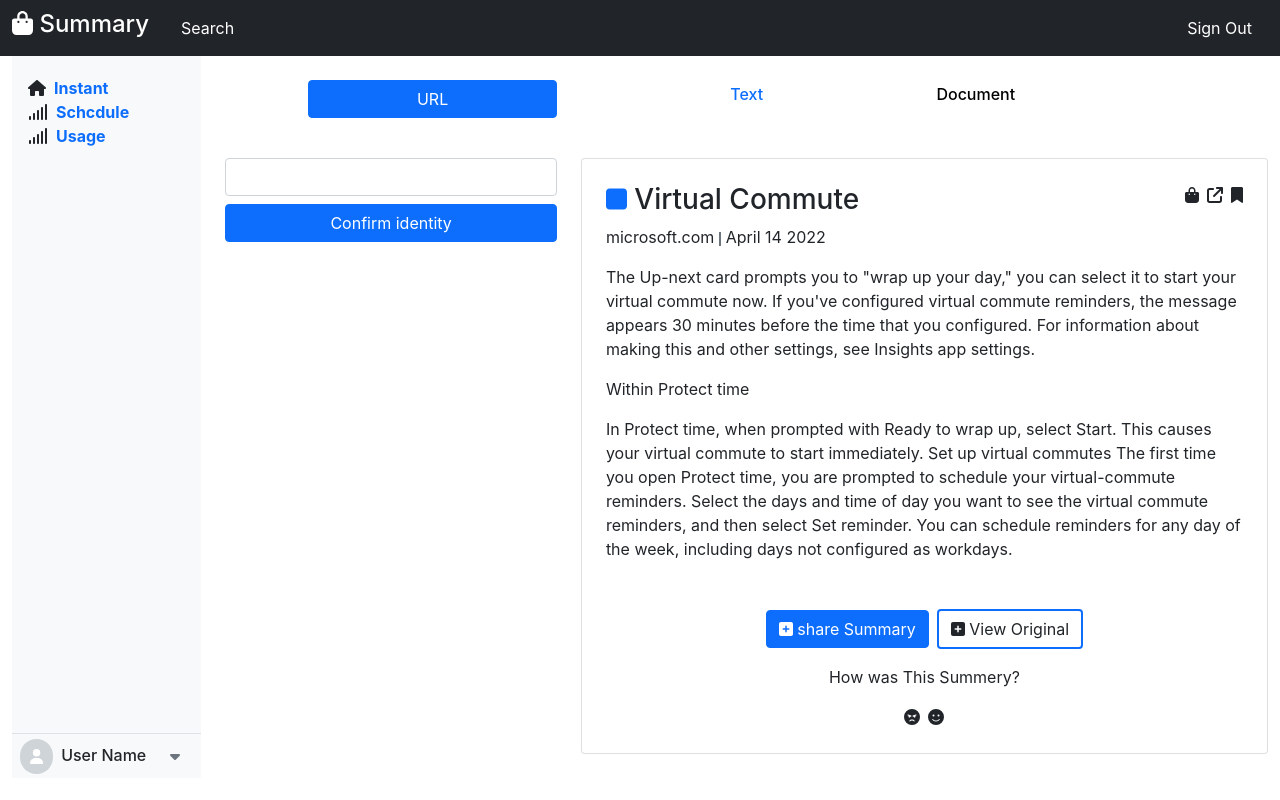
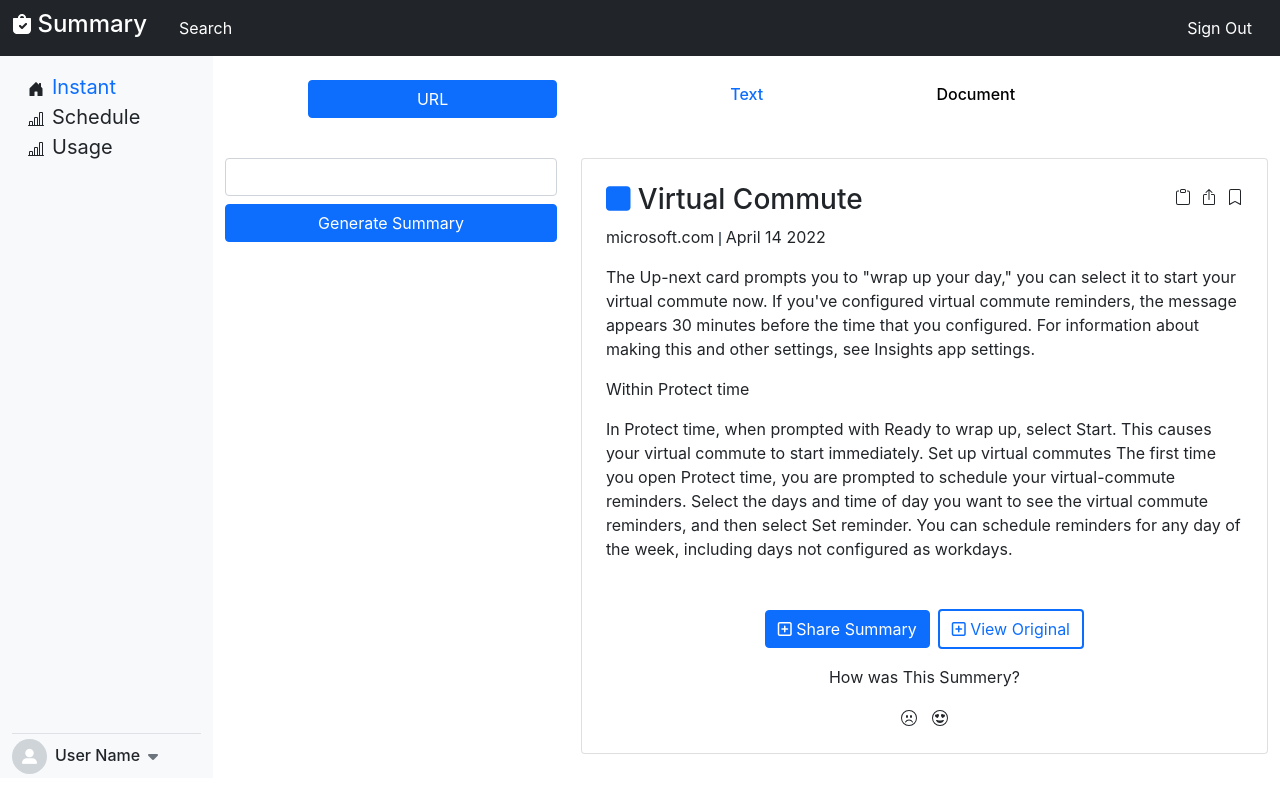
Before and after one commit to rifatjahan823/figma-conversion, a React (Create React App) app: page / in a window 1280 px wide. Built offline with nearby package versions, Linux system fonts and the light colour scheme.

Commit message:
icon replaced

```diff
--- a/public/index.html
+++ b/public/index.html
@@ -18,6 +18,7 @@
 
     <!-- bootstrap cdn  -->
     <link href="https://cdn.jsdelivr.net/npm/bootstrap@5.0.2/dist/css/bootstrap.min.css" rel="stylesheet" integrity="sha384-EVSTQN3/azprG1Anm3QDgpJLIm9Nao0Yz1ztcQTwFspd3yD65VohhpuuCOmLASjC" crossorigin="anonymous">
+
     <!-- font awesome  -->
     <script src="https://kit.fontawesome.com/bf6cd64e81.js" crossorigin="anonymous"></script>
     <title>React App</title>
--- a/src/pages/Home.jsx
+++ b/src/pages/Home.jsx
@@ -1,13 +1,10 @@
-import React, { useState } from 'react';
+import React from 'react';
 import { FontAwesomeIcon } from '@fortawesome/react-fontawesome';
 import { Link } from 'react-router-dom';
-import {faStop,faSmile,faAngry,faCaretDown,faUser,faHome,faSignal,faBookmark,faExternalLink,faShoppingBag,faPlusSquare} from '@fortawesome/free-solid-svg-icons';
+import {faCaretDown,faUser,faPlusSquare} from '@fortawesome/free-solid-svg-icons';
 import { Container, Nav, Navbar } from 'react-bootstrap';
-
+import logo from "../../src/Vector.png";
 const Home = () => {
-    const [show, setShow] = useState(false);
-    const handleClose = () => setShow(false);
-    const handleShow = () => setShow(true);
 
     return (
       <div className=''>
@@ -16,23 +13,29 @@ const Home = () => {
             <Navbar bg="dark" variant="dark" collapseOnSelect expand="lg" sticky="top" className='text-white p-0'>
           <Container fluid>
             <Navbar.Brand >
-             <h4 className='logo'><FontAwesomeIcon icon={faShoppingBag} style={{color:'white'}}/> Summary</h4>
+             <h4 className='text-white'><img className='pb-1' src={logo} alt="logo" /> Summary</h4>
          </Navbar.Brand>
          <Navbar.Toggle aria-controls="responsive-navbar-nav" />
             <Navbar.Collapse id="responsive-navbar-nav">
              <Nav className="ms-3 mt-3">
                   <p className=''>Search</p>
                   <div className='d-lg-none d-block'>
-                    <Link className='text-decoration-none text-white' to='/'>
-                    <FontAwesomeIcon icon={faHome}/><span className='px-2'>Instant</span>
+            <Link to='/' className='text-decoration-none text-white'>
+             <svg xmlns="http://www.w3.org/2000/svg" width="16" height="16" fill="currentColor" class="bi bi-house-door-fill" viewBox="0 0 16 16">
+            <path d="M6.5 14.5v-3.505c0-.245.25-.495.5-.495h2c.25 0 .5.25.5.5v3.5a.5.5 0 0 0 .5.5h4a.5.5 0 0 0 .5-.5v-7a.5.5 0 0 0-.146-.354L13 5.793V2.5a.5.5 0 0 0-.5-.5h-1a.5.5 0 0 0-.5.5v1.293L8.354 1.146a.5.5 0 0 0-.708 0l-6 6A.5.5 0 0 0 1.5 7.5v7a.5.5 0 0 0 .5.5h4a.5.5 0 0 0 .5-.5z"/>
+            </svg><span className='px-2 text-white'>Instant</span>
              </Link>
              <br />
-                    <Link className='text-decoration-none text-white' to='/'>
-                    <FontAwesomeIcon icon={faSignal}/><span className='px-2'>Schcdule</span>
+             <Link to='/' className='text-decoration-none fw-bold text-white'>
+             <svg xmlns="http://www.w3.org/2000/svg" width="16" height="16" fill="currentColor" class="bi bi-bar-chart-line" viewBox="0 0 16 16">
+             <path d="M11 2a1 1 0 0 1 1-1h2a1 1 0 0 1 1 1v12h.5a.5.5 0 0 1 0 1H.5a.5.5 0 0 1 0-1H1v-3a1 1 0 0 1 1-1h2a1 1 0 0 1 1 1v3h1V7a1 1 0 0 1 1-1h2a1 1 0 0 1 1 1v7h1V2zm1 12h2V2h-2v12zm-3 0V7H7v7h2zm-5 0v-3H2v3h2z"/>
+             </svg><span className='px-2 text-white'>Schedule</span>
              </Link>
              <br />
-                    <Link className='text-decoration-none text-white' to='/'>
-                    <FontAwesomeIcon icon={faSignal}/><span className='px-2'>Usage</span>
+             <Link to='/' className='text-decoration-none fw-bold text-white'>
+             <svg  xmlns="http://www.w3.org/2000/svg" width="16" height="16" fill="currentColor" class="bi bi-bar-chart-line" viewBox="0 0 16 16">
+             <path d="M11 2a1 1 0 0 1 1-1h2a1 1 0 0 1 1 1v12h.5a.5.5 0 0 1 0 1H.5a.5.5 0 0 1 0-1H1v-3a1 1 0 0 1 1-1h2a1 1 0 0 1 1 1v3h1V7a1 1 0 0 1 1-1h2a1 1 0 0 1 1 1v7h1V2zm1 12h2V2h-2v12zm-3 0V7H7v7h2zm-5 0v-3H2v3h2z"/>
+             </svg><span className='px-2'>Usage</span>
              </Link>
              </div>
              </Nav>
@@ -47,26 +50,34 @@ const Home = () => {
  {/* --------------------for desktop-------------   */}
     <div className='container-fluid'>
       <div className='row'>
-        <div className='col-2  d-lg-block d-none '>
-            <div className='h-100 side-menu position-relative' style={{backgroundColor:'#F8F9FA',paddingTop:"20px"}}>
+        <div style={{backgroundColor:'#F8F9FA'}} className='col-2  d-lg-block d-none '>
+            <div className='h-100 side-menu position-relative pt-3'>
             <div className='ms-3'>
-             <Link to='/' className='text-decoration-none fw-bold'>
-             <FontAwesomeIcon className='text-dark' icon={faHome}/><span className='px-2'>Instant</span>
+             <Link to='/' className='text-decoration-none fs-5'>
+             <svg xmlns="http://www.w3.org/2000/svg" width="16" height="16" fill="currentColor" class="bi bi-house-door-fill" viewBox="0 0 16 16">
+            <path className='text-dark' d="M6.5 14.5v-3.505c0-.245.25-.495.5-.495h2c.25 0 .5.25.5.5v3.5a.5.5 0 0 0 .5.5h4a.5.5 0 0 0 .5-.5v-7a.5.5 0 0 0-.146-.354L13 5.793V2.5a.5.5 0 0 0-.5-.5h-1a.5.5 0 0 0-.5.5v1.293L8.354 1.146a.5.5 0 0 0-.708 0l-6 6A.5.5 0 0 0 1.5 7.5v7a.5.5 0 0 0 .5.5h4a.5.5 0 0 0 .5-.5z"/>
+            </svg><span className='px-2'>Instant</span>
              </Link>
              <br />
-             <Link to='/' className='text-decoration-none fw-bold'>
-             <FontAwesomeIcon className='text-dark' icon={faSignal}/><span className='px-2'>Schcdule</span>
+             <Link to='/' className='text-decoration-none fs-5 text-dark'>
+             <svg xmlns="http://www.w3.org/2000/svg" width="16" height="16" fill="currentColor" class="bi bi-bar-chart-line" viewBox="0 0 16 16">
+             <path d="M11 2a1 1 0 0 1 1-1h2a1 1 0 0 1 1 1v12h.5a.5.5 0 0 1 0 1H.5a.5.5 0 0 1 0-1H1v-3a1 1 0 0 1 1-1h2a1 1 0 0 1 1 1v3h1V7a1 1 0 0 1 1-1h2a1 1 0 0 1 1 1v7h1V2zm1 12h2V2h-2v12zm-3 0V7H7v7h2zm-5 0v-3H2v3h2z"/>
+             </svg><span className='px-2'>Schedule</span>
              </Link>
              <br />
-             <Link to='/' className='text-decoration-none fw-bold'>
-             <FontAwesomeIcon className='text-dark' icon={faSignal}/><span className='px-2'>Usage</span>
+             <Link to='/' className='text-decoration-none fs-5 text-dark'>
+             <svg  xmlns="http://www.w3.org/2000/svg" width="16" height="16" fill="currentColor" class="bi bi-bar-chart-line" viewBox="0 0 16 16">
+             <path d="M11 2a1 1 0 0 1 1-1h2a1 1 0 0 1 1 1v12h.5a.5.5 0 0 1 0 1H.5a.5.5 0 0 1 0-1H1v-3a1 1 0 0 1 1-1h2a1 1 0 0 1 1 1v3h1V7a1 1 0 0 1 1-1h2a1 1 0 0 1 1 1v7h1V2zm1 12h2V2h-2v12zm-3 0V7H7v7h2zm-5 0v-3H2v3h2z"/>
+             </svg><span className='px-2'>Usage</span>
              </Link>
             </div>
             <div className='user position-absolute bottom-0 border-top w-100' >
                 <div className='d-flex align-items-center my-1'>
-                <FontAwesomeIcon className='ms-2 me-2' icon={faUser} style={{color:'white',backgroundColor:"#CFD4D9",padding:"10px",borderRadius:"50px",fontSize:"15px"}} />
-                <h6 className='mt-2 me-4'>User Name</h6>
-             <FontAwesomeIcon icon={faCaretDown} style={{color:'#6C757D'}}/>
+                <i style={{color:'white',backgroundColor:"#CFD4D9",padding:"10px",borderRadius:"50px",fontSize:"15px"}} class="fa-solid fa-user-large"></i>
+
+                <h6 className='mt-2 px-2'>User Name</h6>
+
+                <i style={{color:'#6C757D'}} class="fa-solid fa-caret-down"></i>
                 </div>
             </div>
             </div>
@@ -89,13 +100,13 @@ const Home = () => {
         <div className='row'style={{marginTop:"40px"}}>
             <div className='col-md-4 col-12'>
             <input type="text" className="form-control" id="exampleFormControlInput1" />
-            <button type="submit" className="btn btn-primary w-100 mt-2 mb-4">Confirm identity</button>
+            <button type="submit" className="btn btn-primary w-100 mt-2 mb-4">Generate Summary</button>
             </div>
             <div className='col-md-8 col-12'>
                 <div className='card p-4'>
                     <div className='comment-area row align-items-top'>
                         <div className='comment-box col-8'>
-                            <h3><FontAwesomeIcon icon={faStop} style={{color:'#0D6EFD'}} /> Virtual Commute</h3>
+                            <h3><i style={{color:'#0D6EFD'}} class="fa-solid fa-square"></i>  Virtual Commute</h3>
                             <div className='comment-date d-flex'>
                                 <div className='mail'>
                                     <p>microsoft.com</p>
@@ -107,9 +118,17 @@ const Home = () => {
                             </div>
                         </div>
                         <div className='col-4 text-end'>
-                        <FontAwesomeIcon className='me-2' icon={faShoppingBag} />
-                        <FontAwesomeIcon className='me-2' icon={faExternalLink} style={{faExternalLink}} />
-                        <FontAwesomeIcon icon={faBookmark} style={{faBookmark}} />
+                        <svg xmlns="http://www.w3.org/2000/svg" width="16" height="16" fill="currentColor" class="bi bi-clipboard" viewBox="0 0 16 16">
+                        <path d="M4 1.5H3a2 2 0 0 0-2 2V14a2 2 0 0 0 2 2h10a2 2 0 0 0 2-2V3.5a2 2 0 0 0-2-2h-1v1h1a1 1 0 0 1 1 1V14a1 1 0 0 1-1 1H3a1 1 0 0 1-1-1V3.5a1 1 0 0 1 1-1h1v-1z"/>
+                        <path d="M9.5 1a.5.5 0 0 1 .5.5v1a.5.5 0 0 1-.5.5h-3a.5.5 0 0 1-.5-.5v-1a.5.5 0 0 1 .5-.5h3zm-3-1A1.5 1.5 0 0 0 5 1.5v1A1.5 1.5 0 0 0 6.5 4h3A1.5 1.5 0 0 0 11 2.5v-1A1.5 1.5 0 0 0 9.5 0h-3z"/>
+                        </svg>
+                        <svg style={{marginLeft:'10px'}}  xmlns="http://www.w3.org/2000/svg" width="16" height="16" fill="currentColor" class="bi bi-box-arrow-up" viewBox="0 0 16 16">
+                        <path fill-rule="evenodd" d="M3.5 6a.5.5 0 0 0-.5.5v8a.5.5 0 0 0 .5.5h9a.5.5 0 0 0 .5-.5v-8a.5.5 0 0 0-.5-.5h-2a.5.5 0 0 1 0-1h2A1.5 1.5 0 0 1 14 6.5v8a1.5 1.5 0 0 1-1.5 1.5h-9A1.5 1.5 0 0 1 2 14.5v-8A1.5 1.5 0 0 1 3.5 5h2a.5.5 0 0 1 0 1h-2z"/>
+                        <path fill-rule="evenodd" d="M7.646.146a.5.5 0 0 1 .708 0l3 3a.5.5 0 0 1-.708.708L8.5 1.707V10.5a.5.5 0 0 1-1 0V1.707L5.354 3.854a.5.5 0 1 1-.708-.708l3-3z"/>
+                        </svg>
+                        <svg style={{marginLeft:'10px'}}  xmlns="http://www.w3.org/2000/svg" width="16" height="16" fill="currentColor" class="bi bi-bookmark" viewBox="0 0 16 16">
+                        <path d="M2 2a2 2 0 0 1 2-2h8a2 2 0 0 1 2 2v13.5a.5.5 0 0 1-.777.416L8 13.101l-5.223 2.815A.5.5 0 0 1 2 15.5V2zm2-1a1 1 0 0 0-1 1v12.566l4.723-2.482a.5.5 0 0 1 .554 0L13 14.566V2a1 1 0 0 0-1-1H4z"/>
+                        </svg>
                         </div>
                     </div>
                     <div className='comment-description'>
@@ -119,11 +138,18 @@ const Home = () => {
                         <p>In Protect time, when prompted with Ready to wrap up, select Start. This causes your virtual commute to start immediately. Set up virtual commutes The first time you open Protect time, you are prompted to schedule your virtual-commute reminders. Select the days and time of day you want to see the virtual commute reminders, and then select Set reminder. You can schedule reminders for any day of the week, including days not configured as workdays.</p>
                         </div>
                        <div className='text-center mt-5'>
-                       <button className='comment-bt-1 btn btn-primary me-2'> <FontAwesomeIcon icon={faPlusSquare} />  share Summary</button>
-                        <button className='comment-bt-2 btn border border-2 border-primary'><FontAwesomeIcon icon={faPlusSquare} style={{background:"white"}}/>  View Original</button>
+                       <button className='comment-bt-1 btn btn-primary me-2'> <i class="fa-regular fa-square-plus"></i> Share Summary</button>
+                        <button className='comment-bt-2 btn border border-2 border-primary text-primary'><i class="fa-regular fa-square-plus"></i> View Original</button>
+
                         <p className='mt-3'>How was This Summery?</p>
-                        <FontAwesomeIcon className='me-2' icon={faAngry} />
-                        <FontAwesomeIcon icon={faSmile} />
+                        <svg  xmlns="http://www.w3.org/2000/svg" width="16" height="16" fill="currentColor" class="bi bi-emoji-frown" viewBox="0 0 16 16">
+                        <path d="M8 15A7 7 0 1 1 8 1a7 7 0 0 1 0 14zm0 1A8 8 0 1 0 8 0a8 8 0 0 0 0 16z"/>
+                        <path d="M4.285 12.433a.5.5 0 0 0 .683-.183A3.498 3.498 0 0 1 8 10.5c1.295 0 2.426.703 3.032 1.75a.5.5 0 0 0 .866-.5A4.498 4.498 0 0 0 8 9.5a4.5 4.5 0 0 0-3.898 2.25.5.5 0 0 0 .183.683zM7 6.5C7 7.328 6.552 8 6 8s-1-.672-1-1.5S5.448 5 6 5s1 .672 1 1.5zm4 0c0 .828-.448 1.5-1 1.5s-1-.672-1-1.5S9.448 5 10 5s1 .672 1 1.5z"/>
+                       </svg>
+                        <svg style={{marginLeft:'15px'}} xmlns="http://www.w3.org/2000/svg" width="16" height="16" fill="currentColor" class="bi bi-emoji-heart-eyes" viewBox="0 0 16 16">
+                        <path d="M8 15A7 7 0 1 1 8 1a7 7 0 0 1 0 14zm0 1A8 8 0 1 0 8 0a8 8 0 0 0 0 16z"/>
+                        <path d="M11.315 10.014a.5.5 0 0 1 .548.736A4.498 4.498 0 0 1 7.965 13a4.498 4.498 0 0 1-3.898-2.25.5.5 0 0 1 .548-.736h.005l.017.005.067.015.252.055c.215.046.515.108.857.169.693.124 1.522.242 2.152.242.63 0 1.46-.118 2.152-.242a26.58 26.58 0 0 0 1.109-.224l.067-.015.017-.004.005-.002zM4.756 4.566c.763-1.424 4.02-.12.952 3.434-4.496-1.596-2.35-4.298-.952-3.434zm6.488 0c1.398-.864 3.544 1.838-.952 3.434-3.067-3.554.19-4.858.952-3.434z"/>
+                       </svg>
                        </div>
                     </div>
                 </div>
```
Lines whose indentation alone changed are shown as unchanged.
